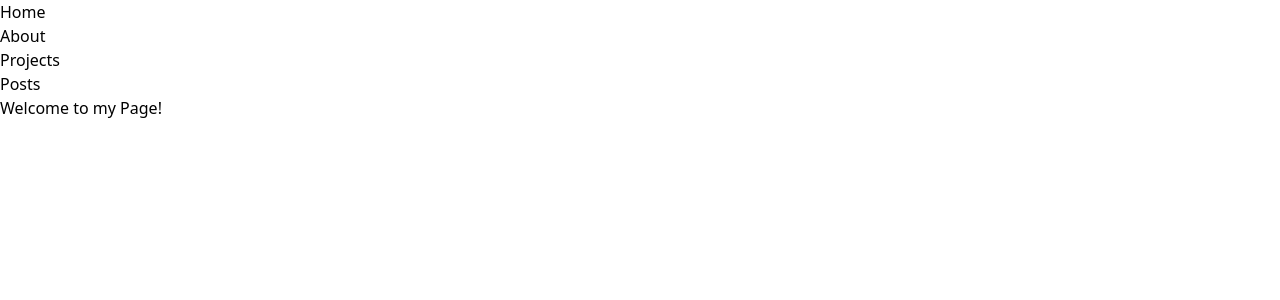
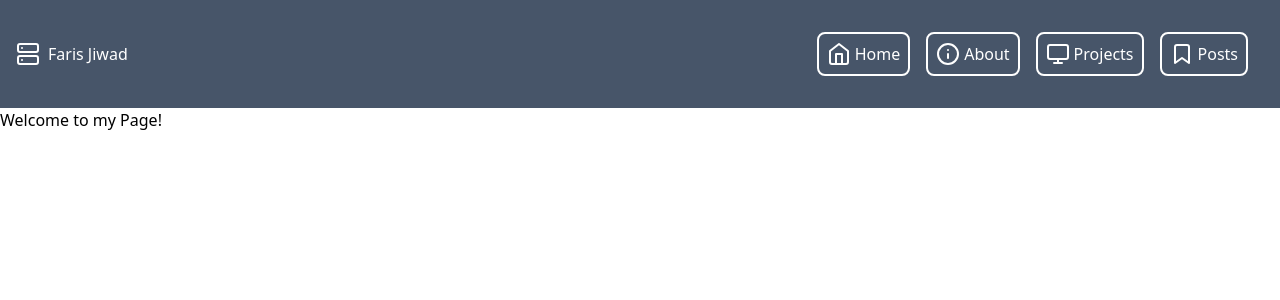
Before and after one commit to Ferriswheel09/ferriswheel09.github.io, a Next.js app: page / in a window 1280 px wide. Shown: the top 300 px of the page. Built offline with nearby package versions, Linux system fonts and the light colour scheme.

Commit message:
Almost done with navbar, just need to pass prop on hover for text

```diff
--- a/src/components/navbar.tsx
+++ b/src/components/navbar.tsx
@@ -1,14 +1,36 @@
 import React, { useEffect, useState } from "react";
+import Server from "@/resources/server";
+import Home from "@/resources/home";
+import Info from "@/resources/about";
+import Monitor from "@/resources/project";
+import Bookmark from "@/resources/post";
+
 
 export default function Navbar() {
     return (
-        <header className="navbar">
-            <div>
-                <ul>
-                    <li>Home</li>
-                    <li>About</li>
-                    <li>Projects</li>
-                    <li>Posts</li>
+        <header className="navbar text-white">
+            <div className="max-w-screen-xl flex flex-wrap items-center justify-between mx-auto p-4 bg-slate-600">
+                <div className="flex flex-row space-x-2">
+                    <Server/>
+                    <h1>Faris Jiwad</h1>
+                </div>
+                <ul className="font-medium flex flex-row p-4 space-x-4 ">
+                    <div className="transition flex flex-row space-x-1 border-2 border-white rounded-lg p-2 hover:bg-slate-100 hover:shadow-xl hover:-translate-y-1 hover:scale-110">
+                        <Home />
+                        <li>Home</li>
+                    </div>
+                    <div className="transition flex flex-row space-x-1 border-2 border-white rounded-lg p-2 hover:bg-slate-100 hover:shadow-xl hover:-translate-y-1 hover:scale-110">
+                        <Info />
+                        <li>About</li>
+                    </div>
+                    <div className="transition flex flex-row space-x-1 border-2 border-white rounded-lg p-2 hover:bg-slate-100 hover:shadow-xl hover:-translate-y-1 hover:scale-110">
+                        <Monitor />
+                        <li>Projects</li>
+                    </div>
+                    <div className="transition flex flex-row space-x-1 border-2 border-white rounded-lg p-2 hover:bg-slate-100 hover:shadow-xl hover:-translate-y-1 hover:scale-110">
+                        <Bookmark/>
+                        <li>Posts</li>
+                    </div>
                 </ul>
             </div>
         </header>
--- /dev/null
+++ b/src/resources/about.tsx
@@ -0,0 +1,11 @@
+import React from "react";
+const Info = ({size=24, color="#FFFFFF"}) => (
+    <svg xmlns="http://www.w3.org/2000/svg" width={size} height={size} viewBox="0 0 24 24" fill="none" stroke={color} strokeWidth="2" strokeLinecap="round" strokeLinejoin="round">
+        <circle cx="12" cy="12" r="10"></circle>
+        <line x1="12" y1="16" x2="12" y2="12"></line>
+        <line x1="12" y1="8" x2="12.01" y2="8"></line>
+    </svg>
+);
+
+
+export default Info;
--- /dev/null
+++ b/src/resources/home.tsx
@@ -0,0 +1,8 @@
+import React from "react";
+const Home = ({size=24, color="#FFFFFF"}) => (
+    <svg xmlns="http://www.w3.org/2000/svg" width={size} height={size} viewBox="0 0 24 24" fill="none" stroke={color} strokeWidth="2" strokeLinecap="round" strokeLinejoin="round">
+        <path d="M3 9l9-7 9 7v11a2 2 0 0 1-2 2H5a2 2 0 0 1-2-2z"></path>
+        <polyline points="9 22 9 12 15 12 15 22"></polyline>
+    </svg>
+);
+export default Home;
--- /dev/null
+++ b/src/resources/post.tsx
@@ -0,0 +1,8 @@
+import React from "react";
+
+const Bookmark = ({size=24, color="#FFFFFF"}) => (
+    <svg xmlns="http://www.w3.org/2000/svg" width={size} height={size} viewBox="0 0 24 24" fill="none" stroke={color} strokeWidth="2" strokeLinecap="round" strokeLinejoin="round">
+        <path d="M19 21l-7-5-7 5V5a2 2 0 0 1 2-2h10a2 2 0 0 1 2 2z"></path>
+    </svg>
+);
+export default Bookmark;
--- /dev/null
+++ b/src/resources/project.tsx
@@ -0,0 +1,12 @@
+import React from "react";
+const Monitor = ({size=24, color="#FFFFFF"}) => (
+    <svg xmlns="http://www.w3.org/2000/svg" width={size} height={size} viewBox="0 0 24 24" fill="none" stroke={color} strokeWidth="2" strokeLinecap="round" strokeLinejoin="round">
+        <rect x="2" y="3" width="20" height="14" rx="2" ry="2"></rect>
+        <line x1="8" y1="21" x2="16" y2="21"></line>
+        <line x1="12" y1="17" x2="12" y2="21"></line>
+    </svg>
+);
+
+
+
+export default Monitor;
--- /dev/null
+++ b/src/resources/server.tsx
@@ -0,0 +1,11 @@
+import React from "react";
+const Server = ({ size = 24, color = "#FFFFFF" }) => (
+    <svg xmlns="http://www.w3.org/2000/svg" width={size} height={size} viewBox="0 0 24 24" fill="none" stroke={color} strokeWidth="2" strokeLinecap="round" strokeLinejoin="round">
+        <rect x="2" y="2" width="20" height="8" rx="2" ry="2"></rect>
+        <rect x="2" y="14" width="20" height="8" rx="2" ry="2"></rect>
+        <line x1="6" y1="6" x2="6.01" y2="6"></line>
+        <line x1="6" y1="18" x2="6.01" y2="18"></line>
+    </svg>
+);
+
+export default Server;
```
Also changed, not shown: app/layout.tsx (deleted, +0 -20 lines).
